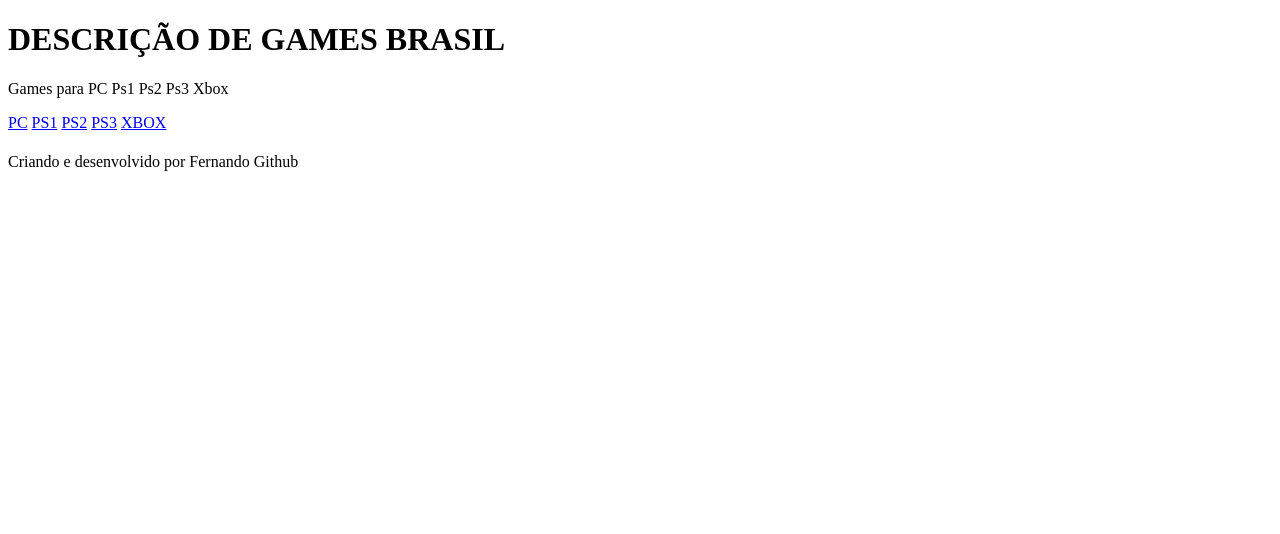
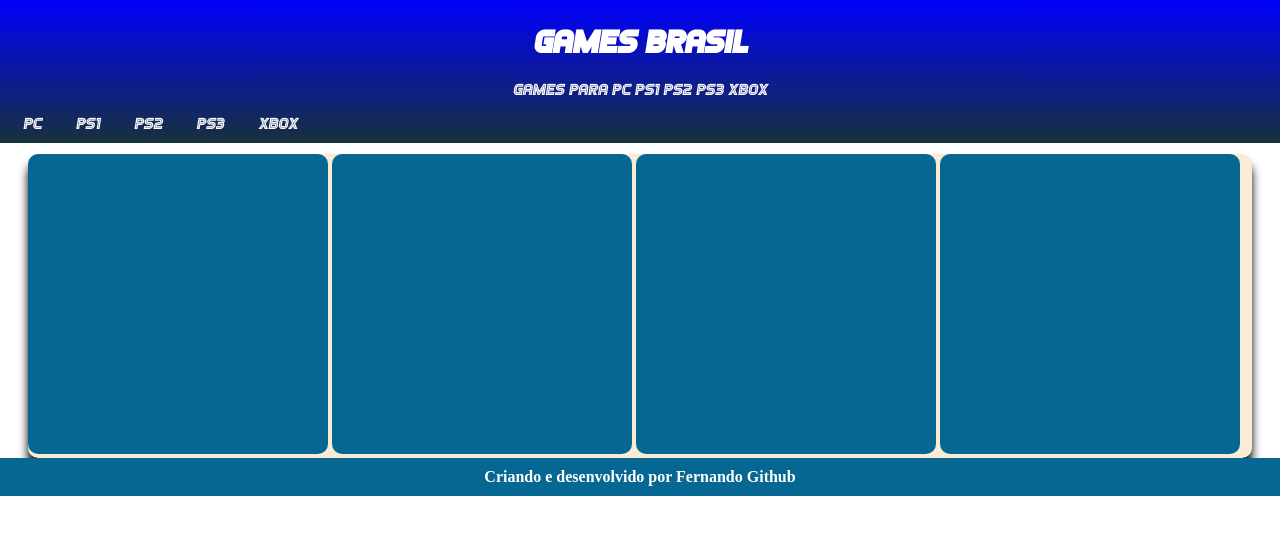
Before and after one commit to FernandoLgomes/Games, a plain HTML site: page index.html in a window 1280 px wide. Drawn offline with Linux system fonts and the light colour scheme.

Commit message:
Ajustes no css

```diff
--- a/css/style.css
+++ b/css/style.css
@@ -9,26 +9,79 @@
 
 }
 @font-face {
-    font-family: 'bebas';
-    src: url('../fontes/Games.ttf') format('TrueType');
+    font-family: 'Game';
+    src: url('../fontes/Games-Italic.ttf') format('TrueType');
     font-weight: normal;
 }
 
 
 :root{
-    --cor0:#c5ebd6;
-    --cor1:#83e1ad;
-    --cor2:#3ddc84;
-    --cor3:#2fa866;
-    --cor4:#1a5c37;
-    --cor5:#063d1e;
+    --cor0:#B4E9FF;
+    --cor1:#8ADCFF;
+    --cor2:#066892;
+    --cor3:#17313C;
+    --cor4:#154E67;
+
+
+    --font-Game: 'Game' ,cursive;
+    --foten-padrao:Arial, Verdana, Helvetica, sans-serif;
 
 
 }
 body{
-    background-color: var(--cor2);
+    background-color: white;
 
 }
-header h1{
-    font-family: ;
+header{
+    background-image: linear-gradient(blue,
+    var(--cor3));
+    padding: 10px 10px;
+    margin: -10px -10px;
 }
+header h1, p{
+    text-align: center;
+
+    color: white;
+    font-family: var(--font-Game) ;
+}
+header nav >a{
+    color: white;
+    font-family: var(--font-Game) ;
+    text-decoration: none;
+    margin: 15px;
+
+
+
+}
+
+a:hover{
+
+    background-color:var(--cor1);
+    color: var(--cor3);
+    padding: 5px 20px;
+    border-radius: 10px;
+
+
+}
+main{
+    border-radius: 10px 10px ;
+    background-color: antiquewhite;
+    margin: 0px 20px;
+    box-shadow: 0px 10px 10px black;
+}
+main div {
+    background-color: var(--cor2);
+    height: 300px;
+    width: 300px;
+    display: inline-block;
+    border-radius: 10px;
+}
+
+footer{
+    background-color: var(--cor2);
+    text-align: center;
+    margin: 0 -10px;
+    padding: 10px;
+    color: white;
+    font-weight: bold;
+}
--- a/index.html
+++ b/index.html
@@ -4,11 +4,12 @@
     <meta charset="UTF-8">
     <meta name="viewport" content="width=device-width, initial-scale=1.0">
     <link rel="shortcut icon" href="img/favicon/favicon.ico" type="image/x-icon">
+    <link rel="stylesheet" href="css/style.css">
     <title>Games Brasil</title>
 </head>
 <body>
     <header>
-        <h1>DESCRIÇÃO DE GAMES BRASIL</h1>
+        <h1>games brasil</h1>
 
         <p>Games para PC Ps1 Ps2 Ps3  Xbox</p>
 
```
